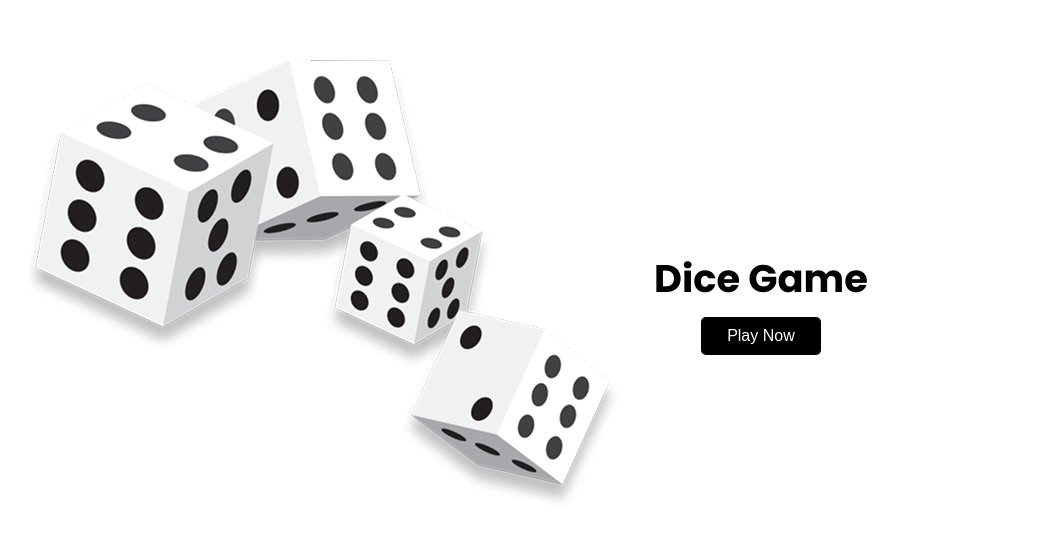
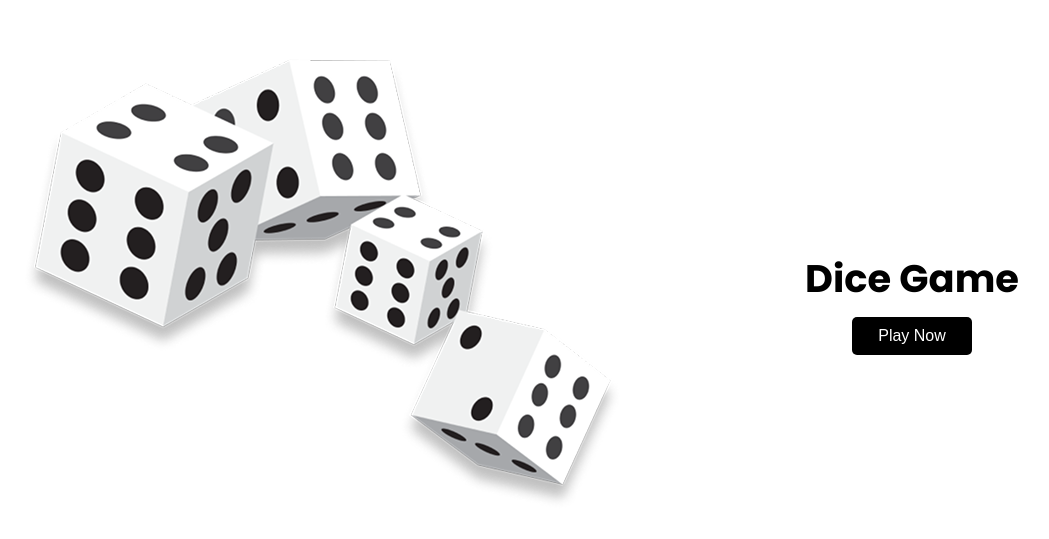
Before and after one commit to MuhammadUsman673/Dice-Game, a React (Vite) app: page / in a window 1280 px wide. Shown: the part 123-662 px from the top of the page, without its empty margins (60-1109 px from the left). Built offline with nearby package versions, Linux system fonts and the light colour scheme.

Commit message:
your commit message

```diff
--- a/src/components/home/home.css
+++ b/src/components/home/home.css
@@ -1,4 +1,4 @@
-.container{
+/* .container{
     max-width: 1180px;
     display: flex;
     margin: 0 auto;
@@ -67,4 +67,109 @@ color: black;
         min-width: 160px;
         font-size: 12px;
     }
-}
+    .content img{
+        width: 100px;
+    }
+} */
+
+
+
+
+
+/* Main container */
+.container {
+    max-width: 1180px;
+    width: 100%; /* Ensures it doesn’t overflow */
+    display: flex;
+    margin: 0 auto;
+    height: 100vh;
+    align-items: center;
+    overflow-x: hidden; /* Important: remove horizontal scroll */
+  }
+
+  /* Content styling */
+  .content {
+    display: flex;
+    align-items: center;
+    flex-direction: column;
+    gap: 20px;
+    text-align: center;
+    width: 100%;
+  }
+
+  /* Button styling */
+  .content button {
+    color: white;
+    padding: 10px 18px;
+    background: black;
+    border-radius: 5px;
+    min-width: 120px;
+    border: none;
+    font-size: 16px;
+    cursor: pointer;
+    margin-left: 15px;
+  }
+
+  /* Button hover effect */
+  /* .content button:hover {
+    background-color: white;
+    color: black;
+  } */
+
+  /* Heading styling */
+  .content h1 {
+    font-size: 96px;
+    white-space: nowrap;
+  }
+
+  /* Responsive for large tablets and small laptops */
+  @media (max-width: 1024px) {
+    .container {
+      max-width: 90%;
+    }
+
+    .content h1 {
+      font-size: 6vw;
+    }
+
+    .content button {
+      min-width: 200px;
+      font-size: 14px;
+    }
+  }
+
+  /* Responsive for tablets */
+  @media (max-width: 768px) {
+    .container {
+      flex-direction: column;
+      text-align: center;
+      height: auto;
+    }
+
+    .content h1 {
+      font-size: 8vw;
+    }
+
+    .content button {
+      min-width: 180px;
+      font-size: 14px;
+    }
+  }
+
+  /* Responsive for mobile screens */
+  @media (max-width: 480px) {
+    .content h1 {
+      font-size: 10vw;
+    }
+
+    .content button {
+      min-width: 160px;
+      font-size: 12px;
+    }
+
+    .content img {
+      width: 150px; /* Decrease the image size on mobile */
+      height: auto;
+      object-fit: contain;
+    }
+  }
--- a/src/components/main/main.css
+++ b/src/components/main/main.css
@@ -84,6 +84,7 @@
   border-radius: 5px;
   border: 1px solid black;
   font-weight: 600;
+  margin-right: 10px;
 }
 
 .btn1 {
```
